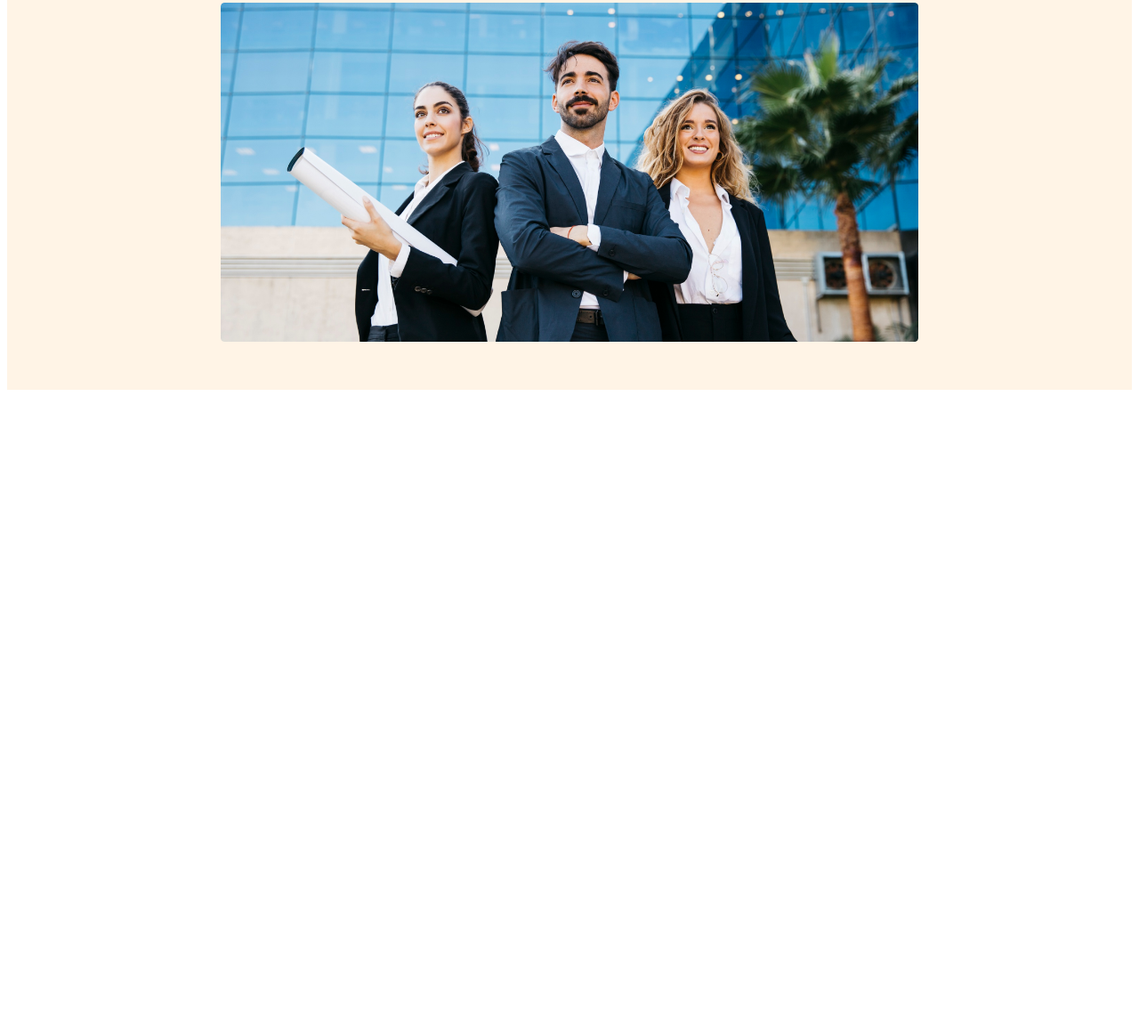
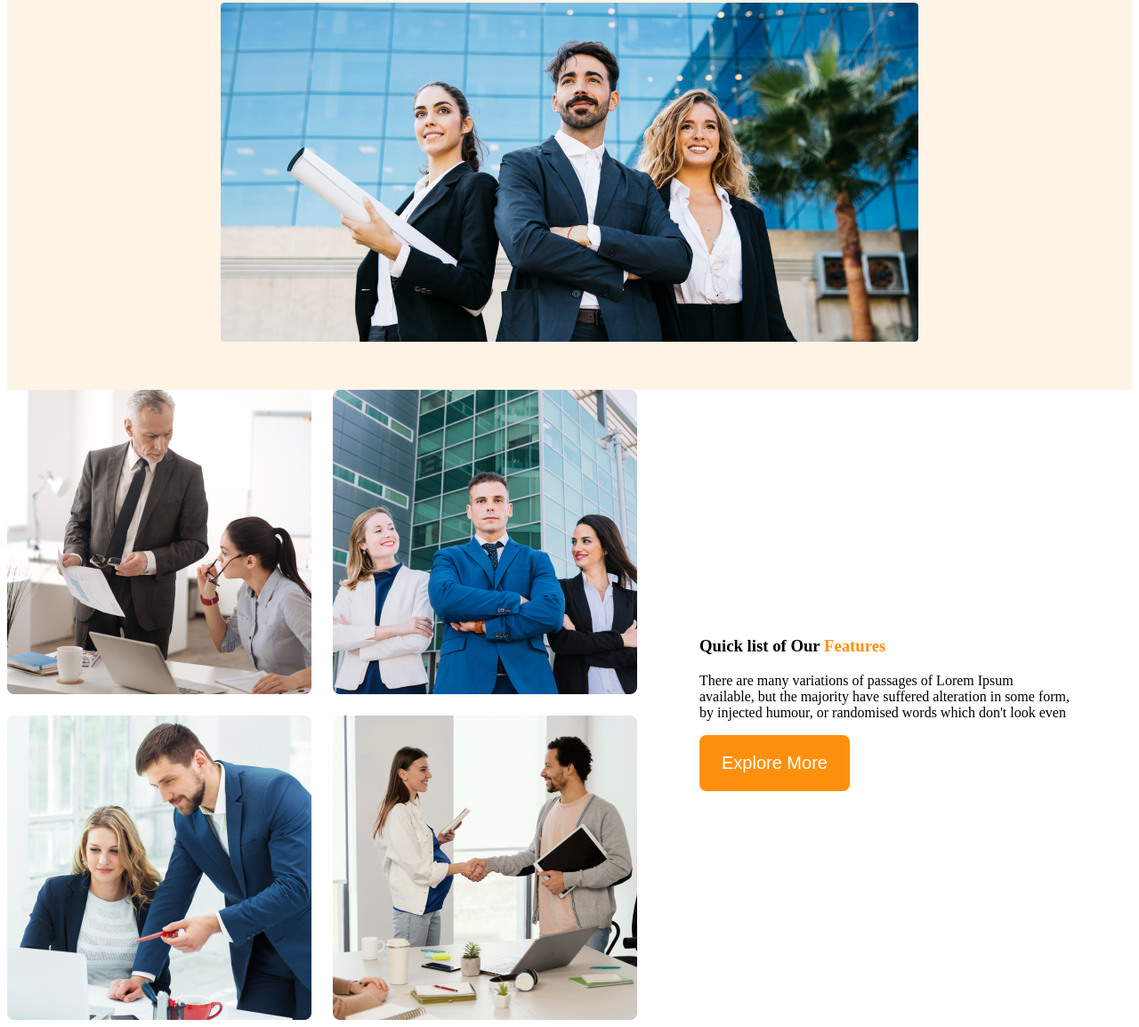
Before and after one commit to arafatsany1/G3-Architects, a plain HTML site: page index.html in a window 1280 px wide. Shown: the part 483-1637 px from the top of the page at 89% size. Before the commit the page ends 929 px from the top, so only its background shows below. Drawn offline with Linux system fonts and the light colour scheme.

Commit message:
features content added

```diff
--- a/index.html
+++ b/index.html
@@ -7,6 +7,7 @@
     <link rel="stylesheet" href="styles/architect.css" />
   </head>
   <body>
+    <!-- header start -->
     <header>
       <nav>
         <h3 nav-title>G3 Architects</h3>
@@ -30,7 +31,30 @@
         <img src="images/banner.png" alt="" />
       </div>
     </header>
-    <main></main>
+    <!-- header end -->
+    <main>
+      <!-- teams sections start -->
+      <section class="teams-container">
+        <div class="teams-img-container">
+          <img src="images/team1.png" alt="" />
+          <img src="images/team2.png" alt="" />
+          <img src="images/team3.png" alt="" />
+          <img src="images/team4.png" alt="" />
+        </div>
+        <div class="teams-content">
+          <h3 class="teams-title">
+            <span class="quick-list">Quick list</span> <span>of Our</span>
+            <span class="text-features">Features</span>
+          </h3>
+          <p class="teams-description">
+            There are many variations of passages of Lorem Ipsum available, but
+            the majority have suffered alteration in some form, by injected
+            humour, or randomised words which don't look even
+          </p>
+          <button class="btn-primary">Explore More</button>
+        </div>
+      </section>
+    </main>
     <footer></footer>
   </body>
 </html>
--- a/styles/architect.css
+++ b/styles/architect.css
@@ -88,3 +88,37 @@
     flex-direction: column;
   }
 }
+
+/* main styles */
+main {
+  max-width: 1440px;
+  margin: 0 auto;
+}
+
+/* teams styles */
+.teams-container {
+  display: flex;
+  align-items: center;
+}
+.teams-img-container {
+  display: grid;
+  grid-template-columns: repeat(2, 1fr);
+  gap: 1.5rem;
+}
+.teams-content {
+  padding-left: 70px;
+  padding-right: 70px;
+}
+.teams-tilte {
+  font-size: 2.8rem;
+}
+.teams-tilte .quick-list {
+  color: #727272;
+  font-weight: 500;
+  font-family: "work-sans" sans-serif;
+}
+.teams-title .text-features {
+  color: #ff900e;
+  font-weight: 700;
+  font-family: "work-sans" sans-serif;
+}
```
